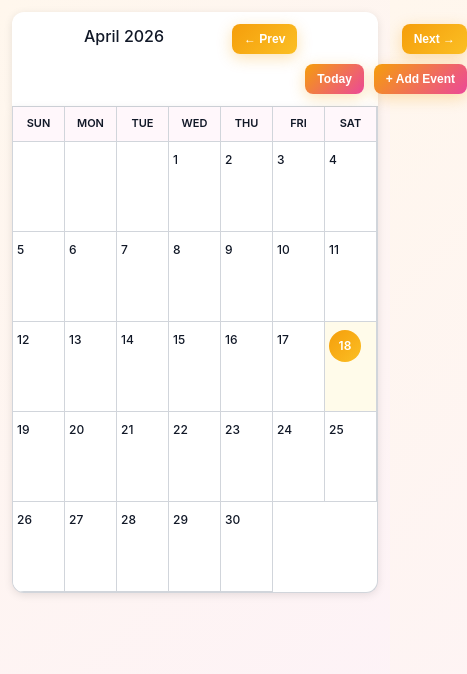
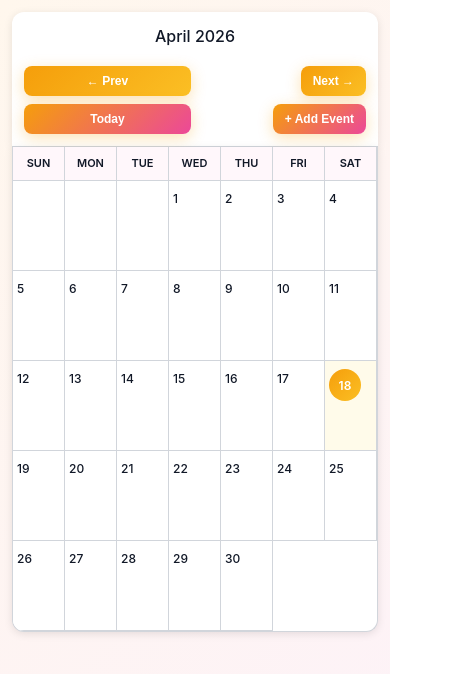
Before and after one commit to OS136/calendar-app, a plain HTML site: page index.html in a window 390 px wide. Shown: the whole page, 467 px wide, since content can reach past the window. Drawn offline with Linux system fonts and the light colour scheme.

Commit message:
♻️ Refactor header layout to 3-line specification
- Removed .header-right-buttons and .buttons-column wrapper divs
- Simplified HTML: direct button children of header
- Updated CSS grid: 4-column layout (auto 1fr auto auto)
- Line 1: Month/Year centered (flex 1)
- Line 2: Prev (left) | gap | Next (right) (flex 2)
- Line 3: gap | Today | Add Event (right) (flex 3)
- Updated mobile/tablet breakpoints to match

Co-Authored-By: Claude Haiku 4.5 <noreply@anthropic.com>

```diff
--- a/index.html
+++ b/index.html
@@ -9,15 +9,11 @@
 <body>
   <div class="container">
     <header class="calendar-header">
+      <h1 id="monthYear" class="month-year">April 2026</h1>
       <button id="prevBtn" class="btn-nav">← Prev</button>
-      <h1 id="monthYear" class="month-year">April 2026</h1>
-      <div class="header-right-buttons">
-        <button id="nextBtn" class="btn-nav">Next →</button>
-        <div class="buttons-column">
-          <button id="todayBtn" class="btn-gradient">Today</button>
-          <button id="addEventBtn" class="btn-gradient">+ Add Event</button>
-        </div>
-      </div>
+      <button id="nextBtn" class="btn-nav">Next →</button>
+      <button id="todayBtn" class="btn-gradient">Today</button>
+      <button id="addEventBtn" class="btn-gradient">+ Add Event</button>
     </header>
 
     <div class="calendar-grid" id="calendarGrid">
--- a/style.css
+++ b/style.css
@@ -42,46 +42,46 @@ body {
 /* Header & Navigation */
 .calendar-header {
   display: grid;
-  grid-template-columns: auto 1fr auto;
-  align-items: start;
+  grid-template-columns: auto 1fr auto auto;
+  gap: 16px;
   background: var(--bg-white);
   padding: 16px 24px;
   border-bottom: 1px solid var(--border-color);
   border-top-left-radius: 12px;
   border-top-right-radius: 12px;
-  gap: 24px;
   box-shadow: 0 2px 8px rgba(0, 0, 0, 0.1);
 }
 
-#prevBtn {
-  align-self: start;
-  margin-top: 0;
+.month-year {
+  grid-column: 1 / -1;
+  grid-row: 1;
+  font-size: 22px;
+  font-weight: 500;
+  color: var(--text-dark);
+  text-align: center;
+  margin-bottom: 8px;
 }
 
-.header-right-buttons {
-  display: flex;
-  flex-direction: column;
-  gap: 10px;
-  align-items: flex-end;
+#prevBtn {
+  grid-column: 1;
+  grid-row: 2;
 }
 
 #nextBtn {
-  align-self: flex-end;
+  grid-column: 4;
+  grid-row: 2;
+  justify-self: end;
 }
 
-.buttons-column {
-  display: flex;
-  gap: 10px;
-  width: 100%;
+#todayBtn {
+  grid-column: 3;
+  grid-row: 3;
 }
 
-.month-year {
-  font-size: 22px;
-  font-weight: 500;
-  color: var(--text-dark);
-  flex: 1;
-  text-align: center;
-  min-width: 200px;
+#addEventBtn {
+  grid-column: 4;
+  grid-row: 3;
+  justify-self: end;
 }
 
 .btn-nav {
@@ -486,35 +486,44 @@ body {
   }
 
   .calendar-header {
-    flex-wrap: wrap;
+    grid-template-columns: 1fr 1fr;
     gap: 12px;
     padding: 12px 16px;
   }
 
-  .header-right-buttons {
-    width: 100%;
-    flex-wrap: wrap;
-  }
-
   .month-year {
-    width: 100%;
     font-size: 18px;
-    order: 1;
+    grid-column: 1 / -1;
+    grid-row: 1;
+    margin-bottom: 8px;
   }
 
   #prevBtn {
-    order: 2;
+    grid-column: 1;
+    grid-row: 2;
   }
 
-  .header-right-buttons {
-    order: 3;
+  #nextBtn {
+    grid-column: 2;
+    grid-row: 2;
+    justify-self: end;
+  }
+
+  #todayBtn {
+    grid-column: 1;
+    grid-row: 3;
+  }
+
+  #addEventBtn {
+    grid-column: 2;
+    grid-row: 3;
+    justify-self: end;
   }
 
   .btn-nav,
   .btn-gradient {
     font-size: 13px;
     padding: 9px 14px;
-    flex: 1;
   }
 
   .day-cell {
@@ -559,23 +568,44 @@ body {
   }
 
   .calendar-header {
+    grid-template-columns: 1fr 1fr;
+    gap: 8px;
     padding: 12px 12px;
-    gap: 8px;
   }
 
   .month-year {
     font-size: 16px;
+    grid-column: 1 / -1;
+    grid-row: 1;
+    margin-bottom: 8px;
   }
 
-  .header-right-buttons {
-    width: 100%;
+  #prevBtn {
+    grid-column: 1;
+    grid-row: 2;
+  }
+
+  #nextBtn {
+    grid-column: 2;
+    grid-row: 2;
+    justify-self: end;
+  }
+
+  #todayBtn {
+    grid-column: 1;
+    grid-row: 3;
+  }
+
+  #addEventBtn {
+    grid-column: 2;
+    grid-row: 3;
+    justify-self: end;
   }
 
   .btn-nav,
   .btn-gradient {
     font-size: 12px;
     padding: 8px 12px;
-    flex: 1;
   }
 
   .day-cell {
```
Also changed, not shown: 2 other files.
